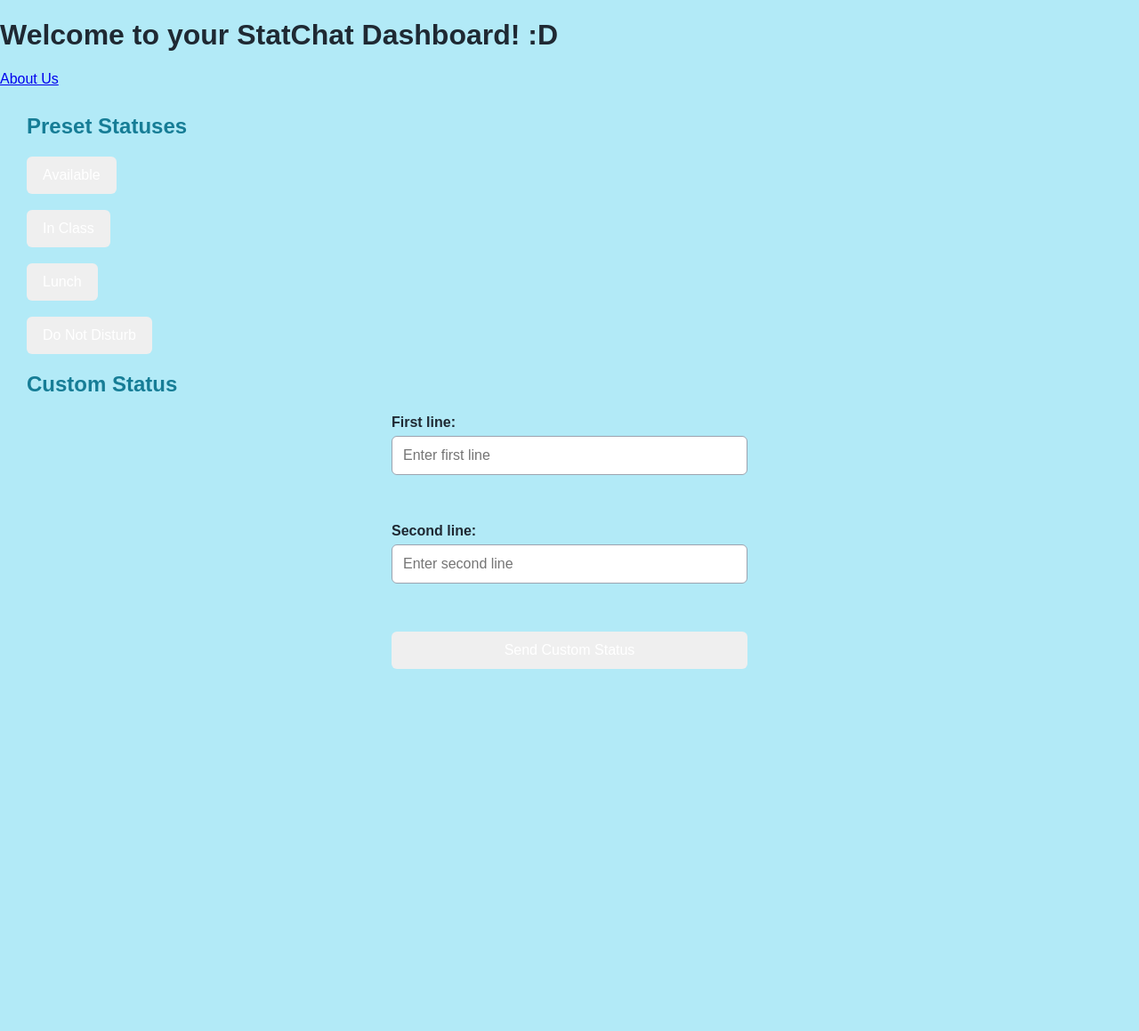
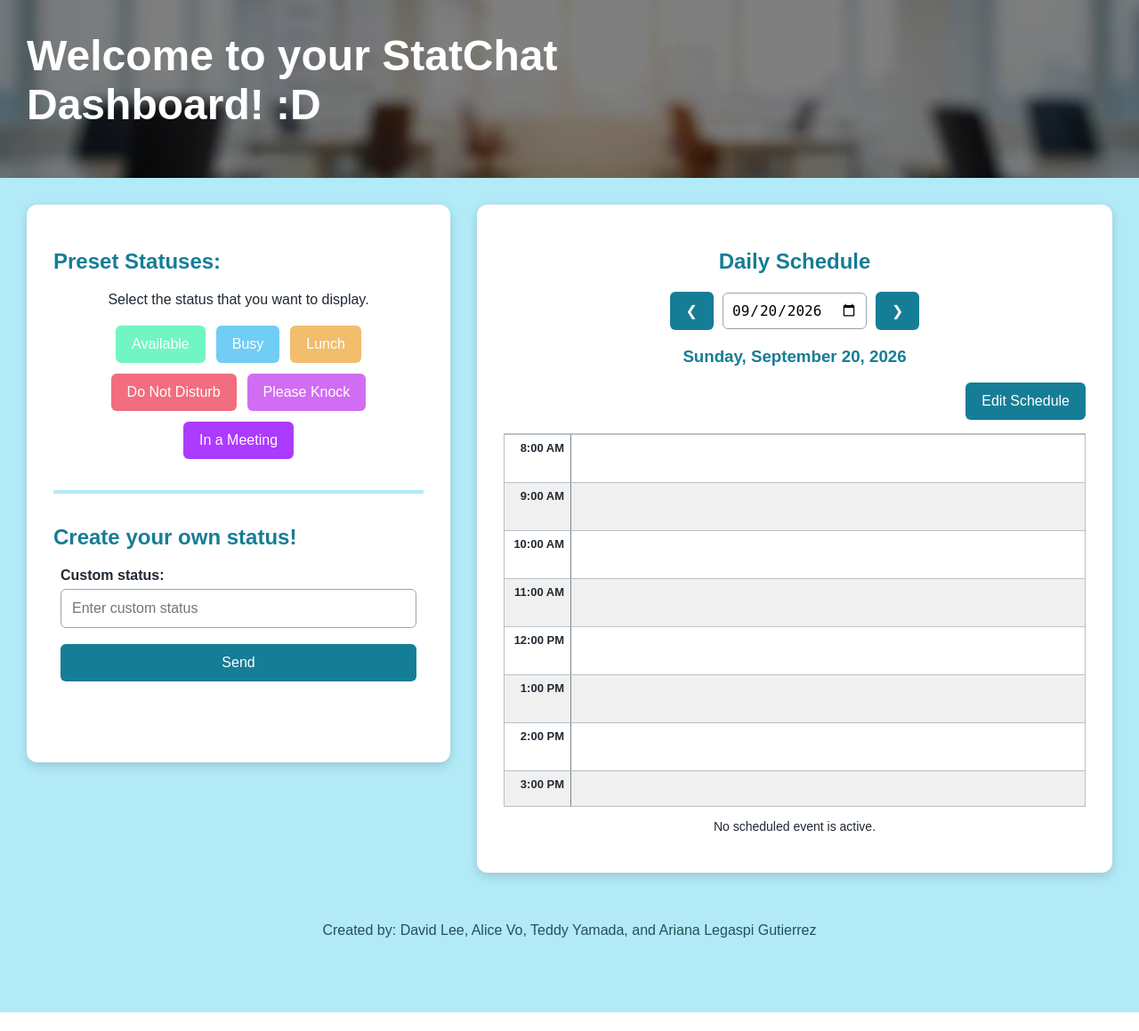
Before and after one commit to Schmavid-L/StatChat-SASEHACK2026, a Flask app: template frontend/templates/index.html in a window 1280 px wide. Shown: the whole page at 89% size. After the commit the page ends 1138 px from the top, so only its background shows below. Run offline with Flask 3, Linux system fonts and the light colour scheme; the template is opened without the code that fills it, so the values that code supplies are empty.

Commit message:
Update index.html

```diff
--- a/frontend/templates/index.html
+++ b/frontend/templates/index.html
@@ -9,106 +9,338 @@
     content="width=device-width, initial-scale=1.0"
   >
 
-  <meta
-    name="description"
-    content="A remotely updated physical display for your in-office status and availability."
-  >
-
   <title>StatChat</title>
 
-  <link
-    rel="stylesheet"
-    href="{{ url_for('static', filename='style.css') }}"
-  >
+  <!-- Live Server CSS path -->
+  <link rel="stylesheet" href="../static/style.css">
 </head>
 
 <body>
-  <header>
-    <h1>Welcome to your StatChat Dashboard! :D</h1>
-
-    <nav>
-      <a href="{{ url_for('about') }}">About Us</a>
-    </nav>
+  <header class="photoBanner">
+    <h1 class="siteTitle">
+      Welcome to your StatChat Dashboard! :D
+    </h1>
   </header>
 
   <main>
-    <section>
-      <h2>Preset Statuses</h2>
+    <div class="dashboardGrid">
 
+      <!-- Left side: Status picker -->
+      <div class="statusColumn">
+        <section class="statusSection">
+          <h2>Preset Statuses:</h2>
+
+          <p>
+            Select the status that you want to display.
+          </p>
+
+          <div class="buttonContainer">
             <button
-        class="programButton"
+              type="button"
+              class="programButton availableButton"
               data-msg1="AVAILABLE"
               data-msg2=""
             >
               Available
             </button>
 
-      <br><br>
+            <button
+              type="button"
+              class="programButton classButton"
+              data-msg1="BUSY"
+              data-msg2="PLEASE WAIT"
+            >
+              Busy
+            </button>
 
             <button
-        class="programButton"
-        data-msg1="IN CLASS"
-        data-msg2="PLEASE WAIT"
-      >
-        In Class
-      </button>
-
-      <br><br>
-
-      <button
-        class="programButton"
+              type="button"
+              class="programButton lunchButton"
               data-msg1="LUNCH"
               data-msg2="BACK SOON"
             >
               Lunch
             </button>
 
-      <br><br>
-
             <button
-        class="programButton"
+              type="button"
+              class="programButton disturbButton"
               data-msg1="DO NOT DISTURB"
               data-msg2=""
             >
               Do Not Disturb
             </button>
+
+            <button
+              type="button"
+              class="programButton knockButton"
+              data-msg1="PLEASE KNOCK"
+              data-msg2=""
+            >
+              Please Knock
+            </button>
+
+            <button
+              type="button"
+              class="programButton meetingButton"
+              data-msg1="IN A MEETING"
+              data-msg2=""
+            >
+              In a Meeting
+            </button>
+          </div>
         </section>
 
-    <section>
-      <h2>Custom Status</h2>
+        <hr>
+
+        <section class="customSection">
+          <h2>Create your own status!</h2>
 
           <form id="customStatusForm">
-        <label for="customLine1">First line:</label>
+            <label for="customLine1">
+              Custom status:
+            </label>
 
             <input
               type="text"
               id="customLine1"
               maxlength="16"
-          placeholder="Enter first line"
+              placeholder="Enter custom status"
               required
             >
 
-        <br><br>
-
-        <label for="customLine2">Second line:</label>
-
+            <!-- Keeps the second LCD line empty -->
             <input
-          type="text"
+              type="hidden"
               id="customLine2"
-          maxlength="16"
-          placeholder="Enter second line"
+              value=""
             >
 
-        <br><br>
-
-        <button type="submit">Send Custom Status</button>
+            <button
+              class="submitButton"
+              type="submit"
+            >
+              Send
+            </button>
           </form>
         </section>
 
         <p id="result"></p>
+      </div>
+
+      <!-- Right side: Daily schedule -->
+      <section class="scheduleSection">
+        <h2>Daily Schedule</h2>
+
+        <!-- Date controls -->
+        <div class="scheduleDateControls">
+          <button
+            type="button"
+            id="previousDay"
+            aria-label="Previous day"
+          >
+            &#10094;
+          </button>
+
+          <input
+            type="date"
+            id="scheduleDate"
+            aria-label="Schedule date"
+          >
+
+          <button
+            type="button"
+            id="nextDay"
+            aria-label="Next day"
+          >
+            &#10095;
+          </button>
+        </div>
+
+        <h3 id="scheduleDateTitle"></h3>
+
+        <!-- Opens the event popup -->
+        <div class="editScheduleContainer">
+          <button
+            type="button"
+            id="openScheduleModal"
+            class="editScheduleButton"
+          >
+            Edit Schedule
+          </button>
+        </div>
+
+        <!-- One-column schedule -->
+        <div class="scheduleLayout compactSchedule">
+          <div
+            id="scheduleTimeline"
+            class="scheduleTimeline"
+          ></div>
+        </div>
+
+        <p id="automaticStatusMessage">
+          No scheduled event is active.
+        </p>
+      </section>
+    </div>
   </main>
 
-  <script src="{{ url_for('static', filename='script.js') }}"></script>
+  <!-- Event form popup -->
+  <div
+    id="scheduleModal"
+    class="modal hidden"
+  >
+    <div class="modalContent">
+      <div class="modalHeader">
+        <h2>Add a Schedule Event</h2>
+
+        <button
+          type="button"
+          id="closeScheduleModal"
+          class="closeModalButton"
+          aria-label="Close popup"
+        >
+          &times;
+        </button>
+      </div>
+
+      <form id="scheduleForm">
+        <label for="eventTitle">
+          Event name:
+        </label>
+
+        <input
+          type="text"
+          id="eventTitle"
+          maxlength="50"
+          placeholder="Example: Engineering class"
+          required
+        >
+
+        <label for="eventDate">
+          Date:
+        </label>
+
+        <input
+          type="date"
+          id="eventDate"
+          required
+        >
+
+        <div class="timeInputs">
+          <div>
+            <label for="eventStart">
+              Start time:
+            </label>
+
+            <input
+              type="time"
+              id="eventStart"
+              required
+            >
+          </div>
+
+          <div>
+            <label for="eventEnd">
+              End time:
+            </label>
+
+            <input
+              type="time"
+              id="eventEnd"
+              required
+            >
+          </div>
+        </div>
+
+        <label for="scheduledStatus">
+          Status:
+        </label>
+
+        <select
+          id="scheduledStatus"
+          required
+        >
+          <option value="">
+            Choose a status
+          </option>
+
+          <option value="AVAILABLE|">
+            Available
+          </option>
+
+          <option value="BUSY|PLEASE WAIT">
+            Busy
+          </option>
+
+          <option value="LUNCH|BACK SOON">
+            Lunch
+          </option>
+
+          <option value="DO NOT DISTURB|">
+            Do Not Disturb
+          </option>
+
+          <option value="PLEASE KNOCK|">
+            Please Knock
+          </option>
+
+          <option value="IN A MEETING|">
+            In a Meeting
+          </option>
+
+          <option value="custom">
+            Custom status
+          </option>
+        </select>
+
+        <!-- Appears when Custom Status is selected -->
+        <div
+          id="customScheduleStatus"
+          class="hidden"
+        >
+          <label for="scheduleMsg1">
+            LCD first line:
+          </label>
+
+          <input
+            type="text"
+            id="scheduleMsg1"
+            maxlength="16"
+            placeholder="Maximum 16 characters"
+          >
+
+          <label for="scheduleMsg2">
+            LCD second line:
+          </label>
+
+          <input
+            type="text"
+            id="scheduleMsg2"
+            maxlength="16"
+            placeholder="Maximum 16 characters"
+          >
+        </div>
+
+        <button
+          class="addEventButton"
+          type="submit"
+        >
+          Add Event
+        </button>
+      </form>
+    </div>
+  </div>
+
+  <footer>
+    <p>
+      Created by: David Lee, Alice Vo, Teddy Yamada,
+      and Ariana Legaspi Gutierrez
+    </p>
+  </footer>
+
+  <!-- Live Server JavaScript path -->
+  <script src="../static/script.js"></script>
 </body>
 
 </html>
```
Lines whose indentation alone changed are shown as unchanged.
